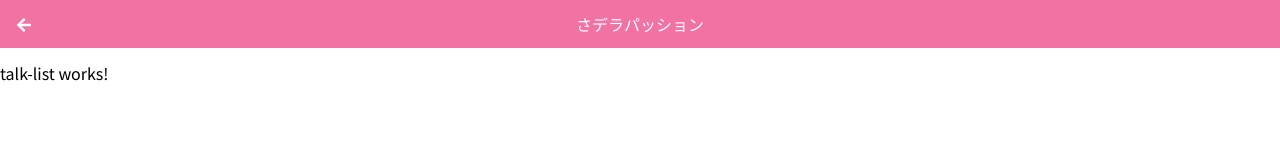
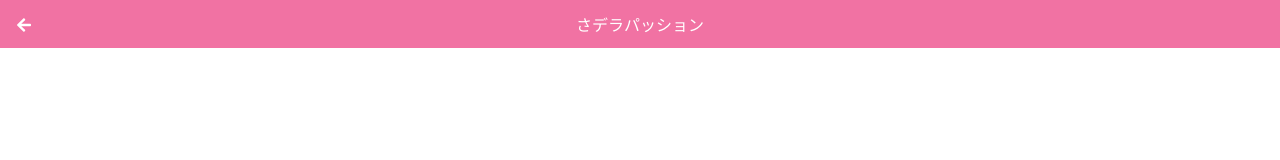
Before and after one commit to fusho-takahashi/line-style-transcription, an Angular app: page /talk-list in a window 1280 px wide. Shown: the top 160 px of the page. Built offline with nearby package versions, Linux system fonts and the light colour scheme.

Commit message:
talk-list page にlistを実装

```diff
--- a/src/app/pages/talk-list/talk-list.component.html
+++ b/src/app/pages/talk-list/talk-list.component.html
@@ -1,3 +1 @@
-<p>
-  talk-list works!
-</p>
+<app-list></app-list>
```
